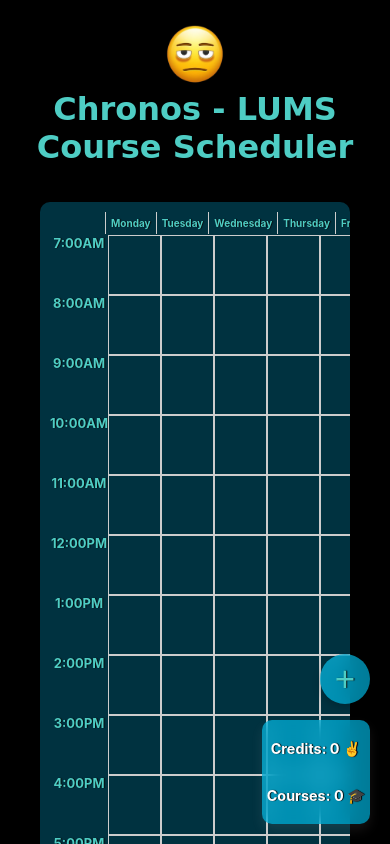
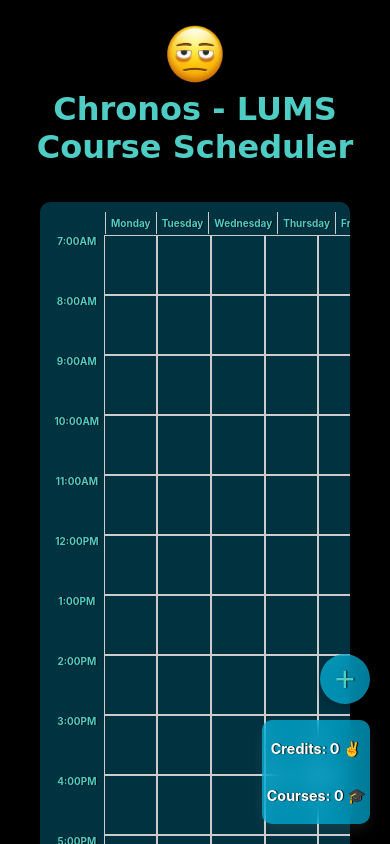
Before and after one commit to AhmadUmar6/chronosapp, a Next.js app: page / in a window 390 px wide. Built offline with nearby package versions, Linux system fonts and the light colour scheme.

Commit message:
font fixed

```diff
--- a/styles/Calendar.module.css
+++ b/styles/Calendar.module.css
@@ -126,6 +126,9 @@
   .course {
     font-size: 0.8em; /* Adjust font size for smaller screens */
   }
+  .timeColumn{
+    font-size: x-small;
+  }
   .dayColumn {
     font-size: x-small;
     padding: 5px;
```
Also changed, not shown: styles/Home.module.css (line endings or trailing spaces).
